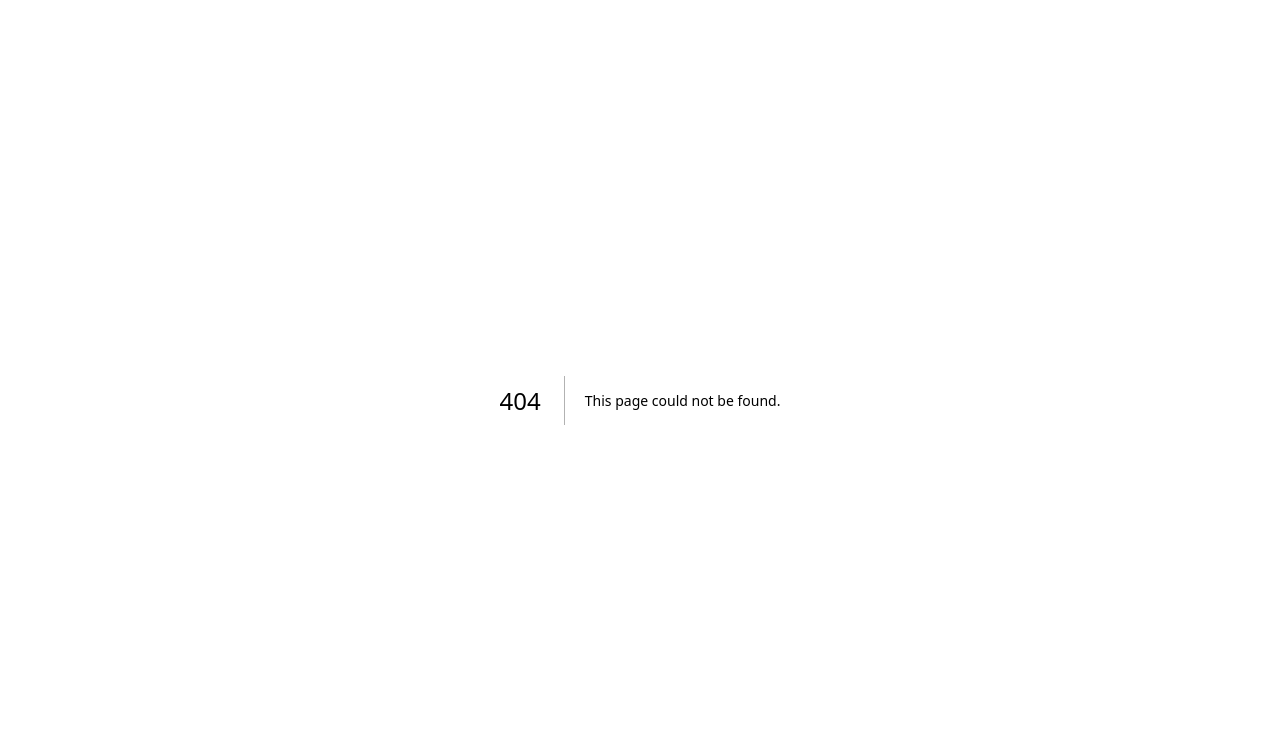
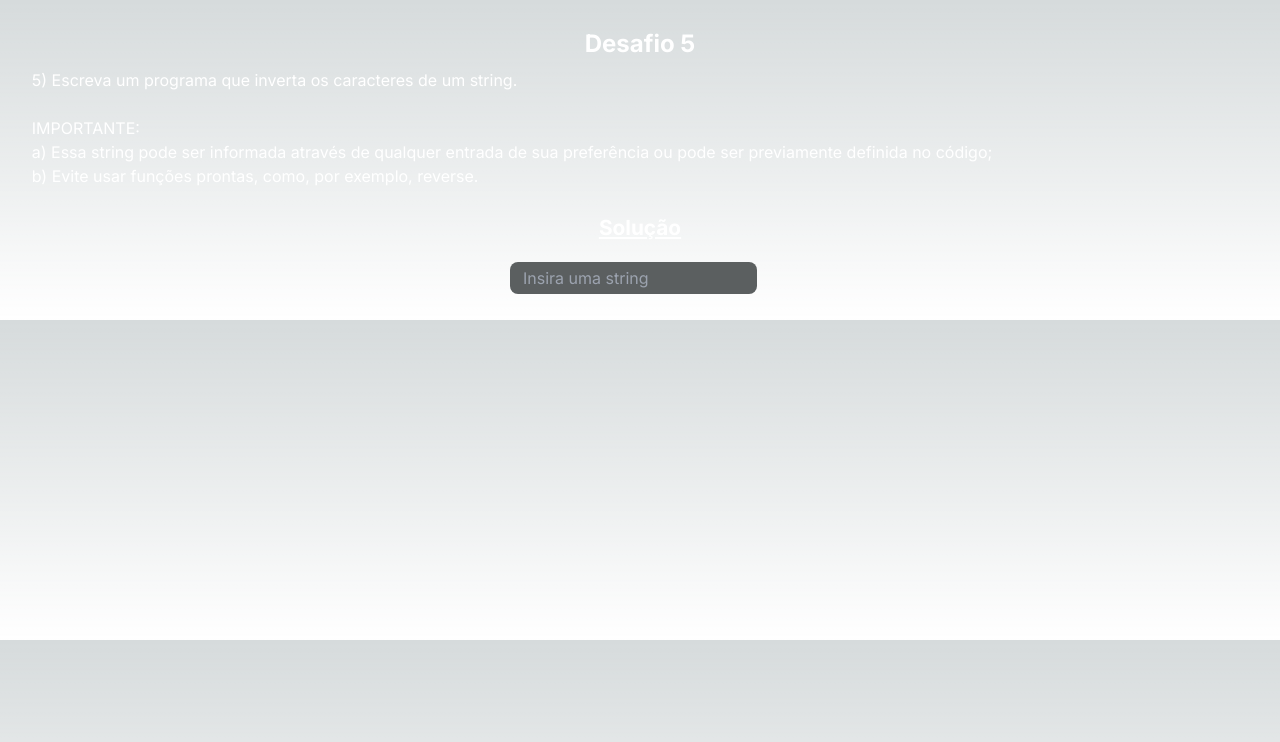
Before and after one commit to danielosilva1/desafio-target, a Next.js app: page /reverse in a window 1280 px wide. Before the commit this address had no page. Shown: the top 742 px of the page. Built offline with nearby package versions, Linux system fonts and the light colour scheme.

Commit message:
Resposta do desafio 5: obtém o inverso de uma string informada

```diff
--- /dev/null
+++ b/app/reverse/page.tsx
@@ -0,0 +1,62 @@
+'use client';
+
+import { ChangeEvent, useState } from 'react';
+import styles from '../page.module.css';
+
+export default function Reverse() {
+    const [string, setString] = useState('');
+    const [reversedString, setReversedString] = useState('');
+    const [isPalindrome, setIsPalindrome] = useState(false);
+
+    const getReversedString = () => {
+        let lastChar = null;
+        let reversedStr = '';
+
+        for (let i=string.length-1; i>=0; i--) {
+            lastChar = string[i];
+            console.log(lastChar);
+            reversedStr += lastChar;
+        }
+        if (string.toLowerCase() == reversedStr.toLowerCase()) {
+            setIsPalindrome(true);
+        }
+        setReversedString(reversedStr);
+    }
+
+    const handleChangeInput = (e: React.ChangeEvent<HTMLInputElement>) => {
+        const { value } = e.target;
+        setString(value);
+        setReversedString('');
+    }
+    return (
+        <div className={styles.mainContainer}>
+            <h1 className={styles.questionTitle}>Desafio 5</h1>
+            <p className={styles.questionDescription}>
+            5) Escreva um programa que inverta os caracteres de um string.
+            <br></br>
+            <br></br>IMPORTANTE:
+            <br></br>a) Essa string pode ser informada através de qualquer entrada de sua preferência ou pode ser previamente definida no código;
+            <br></br>b) Evite usar funções prontas, como, por exemplo, reverse.
+            </p>
+            <h2 className={styles.solutionLabel}>Solução</h2>
+            <div className={styles.inputArea}>
+                <input type='text'
+                       placeholder='Insira uma string'
+                       className={styles.inputBox}
+                       onChange={handleChangeInput}
+                ></input>
+                { string != '' && (
+                    <button className={styles.submissionButton}
+                            onClick={getReversedString}
+                    >Enviar</button>
+                )}
+            </div>
+            { reversedString != '' && (
+                <p className={styles.solution}>
+                    {reversedString}<br></br>
+                    { isPalindrome && ('💡 string é um palíndromo')}
+                </p>
+            )}
+        </div>
+    );
+}
--- a/app/solutions/page.tsx
+++ b/app/solutions/page.tsx
@@ -3,6 +3,7 @@
 import Fibonacci from '../fibonacci/page';
 import RevenuePerState from '../revenue-per-state/page';
 import Revenue from '../revenue/page';
+import Reverse from '../reverse/page';
 import Sum from '../sum/page';
 import styles from './page.module.css';
 
@@ -13,6 +14,7 @@ export default function Solutions() {
             <Fibonacci></Fibonacci>
             <Revenue></Revenue>
             <RevenuePerState></RevenuePerState>
+            <Reverse></Reverse>
         </div>
     );
 }
```
